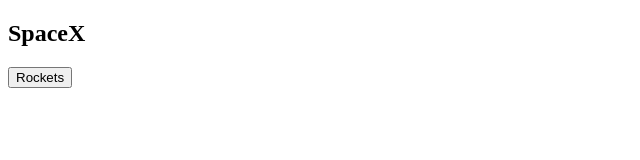
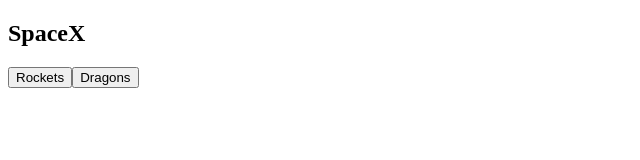
Before and after one commit to AlexLewis10/spacex, a React (Create React App) app: page / in a window 1280 px wide. Shown: the top 160 px of the page, without its empty margins (0-640 px from the left). Built offline with nearby package versions, Linux system fonts and the light colour scheme.

Commit message:
G: Clicking  button shows dragons

```diff
--- a/src/components/App.js
+++ b/src/components/App.js
@@ -1,18 +1,26 @@
 import React, { useState }from 'react'
 import Rocket from '../components/Rocket'
+import Dragon from '../components/Dragon'
 
 function App () {
   const [showRockets, setShowRockets] = useState(false)
+  const [showDragons, setShowDragons] = useState(false)
 
   const handleShowRockets = () => {
     setShowRockets(true)
+  }
+
+  const handleShowDragons = () => {
+    setShowDragons(true)
   }
 
   return (
     <div>
       <h2>SpaceX</h2>
       <button id='Rockets' onClick={() => {handleShowRockets()}}>Rockets</button>
+      <button id='Dragons' onClick={handleShowDragons}>Dragons</button>
       {showRockets ? <Rocket /> : null}
+      {showDragons ? <Dragon /> : null}
     </div>
   )
 }
```
Also changed, not shown: 1 other file (tests, documents, lock files or other folders).
